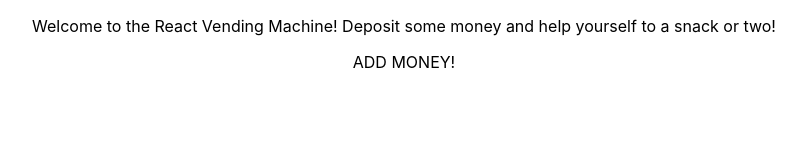
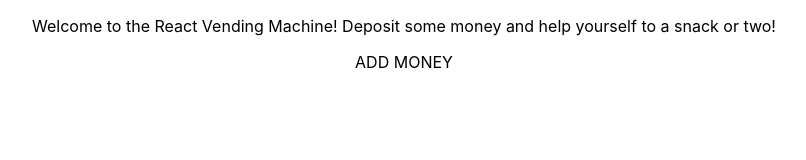
Before and after one commit to ljm185/react-vending-machine, a React (Create React App) app: page / in a window 1280 px wide. Shown: the top 160 px of the page, without its empty margins (236-1042 px from the left). Built offline with nearby package versions, Linux system fonts and the light colour scheme.

Commit message:
test commit 2

```diff
--- a/src/App.js
+++ b/src/App.js
@@ -21,7 +21,7 @@ function App() {
       </header> */}
       <p>Welcome to the React Vending Machine! Deposit some money and help yourself to a snack or two!</p>
 
-      <p>ADD MONEY!</p>
+      <p>ADD MONEY</p>
     </div>
   );
 }
```
